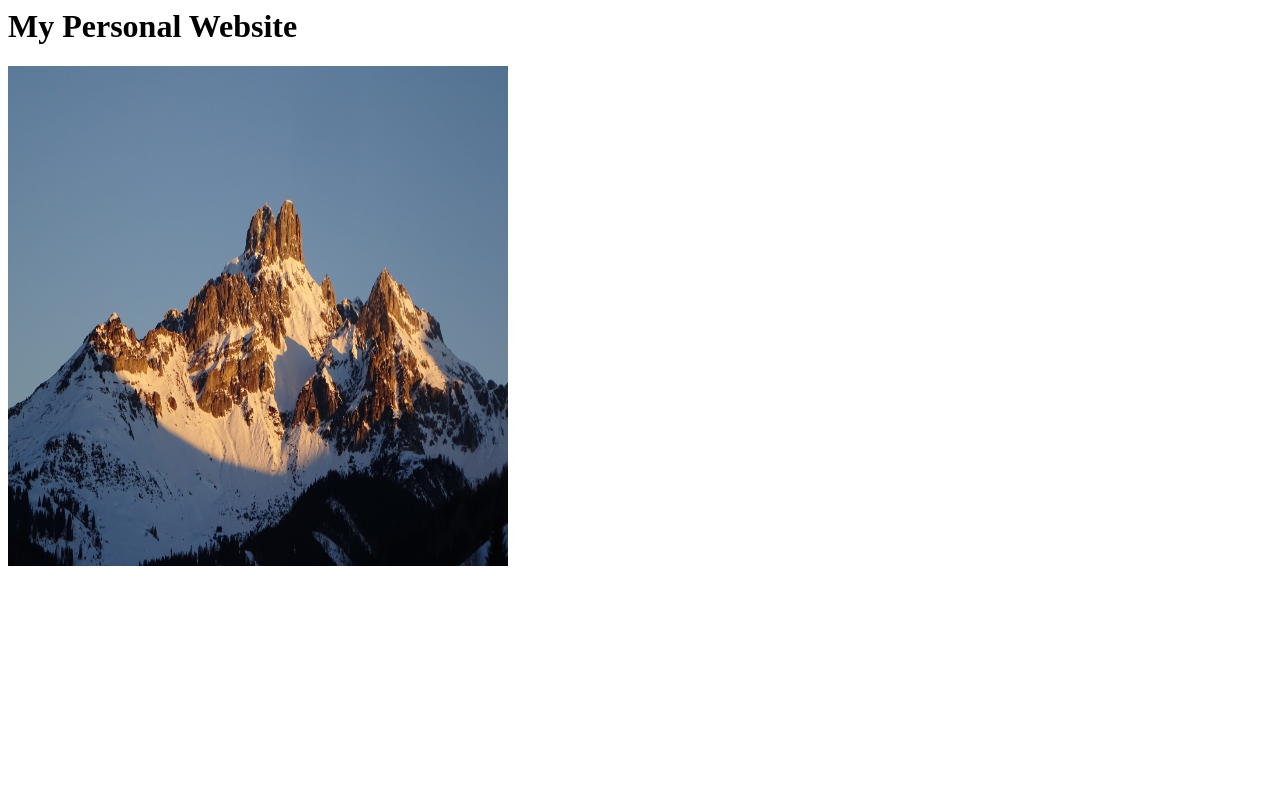
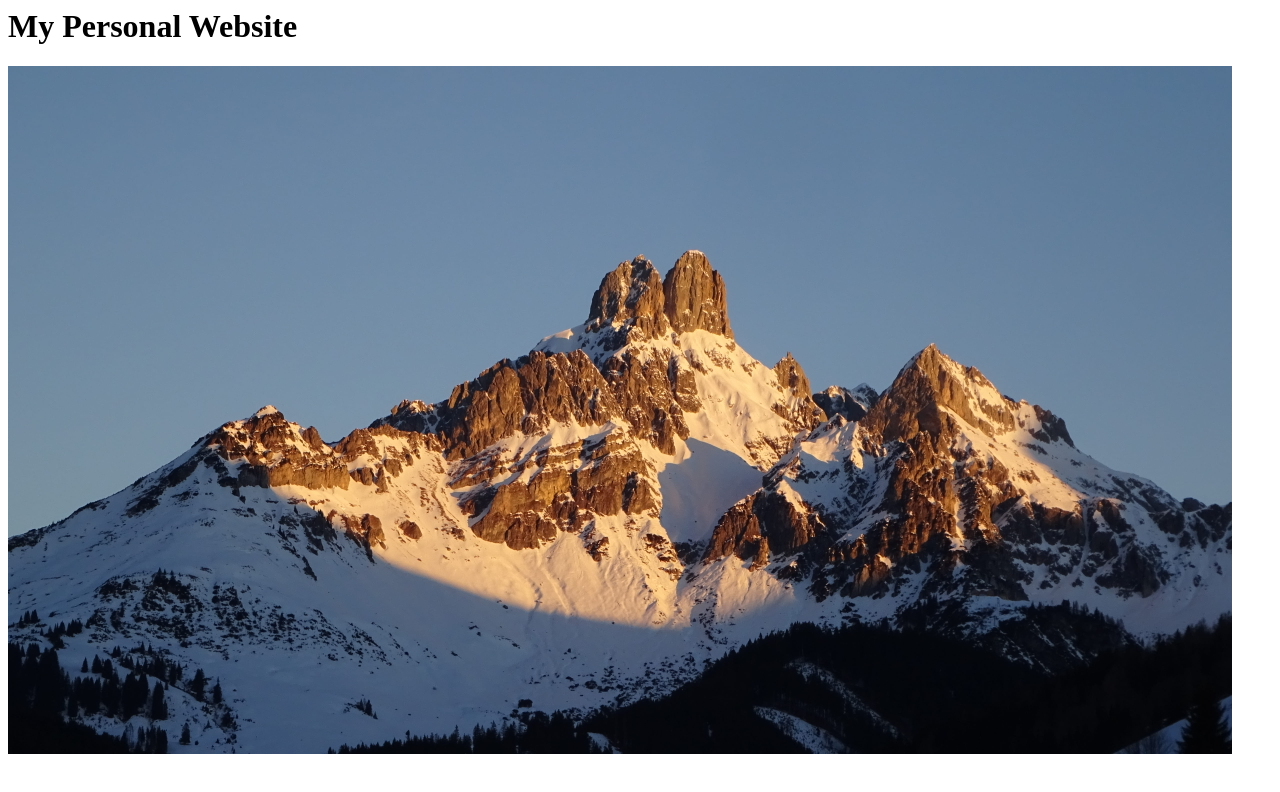
Before and after one commit to MarkusHarnusek/PersonalWebsite, a plain HTML site: page index.html in a window 1280 px wide. Drawn offline with Linux system fonts and the light colour scheme.

Commit message:
Update index.html

```diff
--- a/index.html
+++ b/index.html
@@ -1,6 +1,6 @@
 <htlm>
   <body>
     <h1> My Personal Website </h1>
-    <img src="https://raw.githubusercontent.com/MarkusHarnusek/PersonalWebsite/refs/heads/main/Background.JPG" width="500" height="500"></img>
+    <img src="https://raw.githubusercontent.com/MarkusHarnusek/PersonalWebsite/refs/heads/main/Background.JPG" width="1224" height="688"></img>
   </body>
 </htlm>
```
